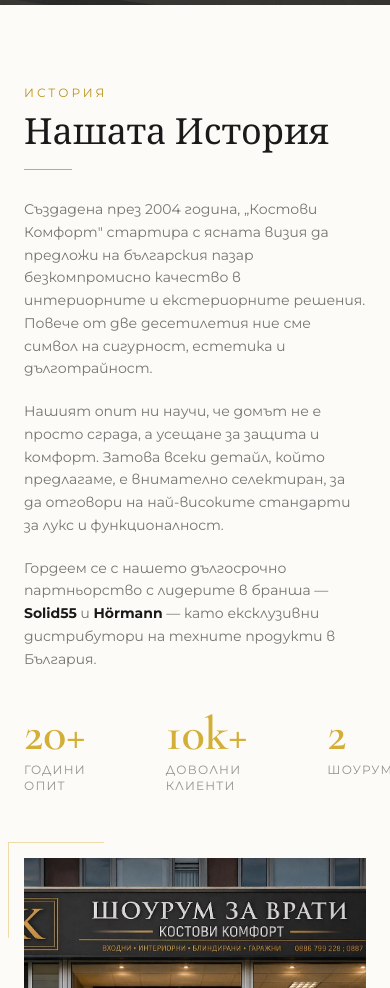
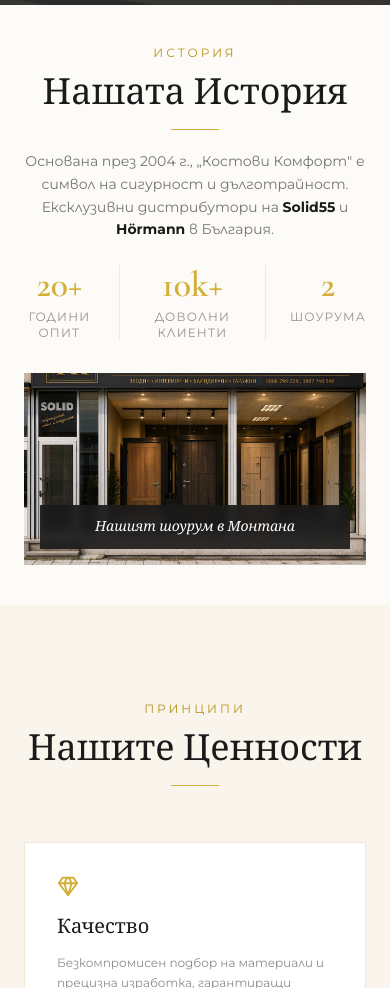
Before and after one commit to Ivaka12322/Kostovi_Komfort_Database, a React (Vite) app: page /about in a window 390 px wide. Shown: the part 356-1344 px from the top of the page. Built offline with nearby package versions, Linux system fonts and the light colour scheme; no server answers.

Commit message:
Fix mobile layouts and map embeds

```diff
--- a/src/pages/AboutPage.tsx
+++ b/src/pages/AboutPage.tsx
@@ -48,17 +48,25 @@ export default function AboutPage() {
       </section>
 
       {/* Our Story */}
-      <section className="bg-cream-50 py-20">
+      <section className="bg-cream-50 py-10 lg:py-20">
         <div className="max-w-7xl mx-auto px-6 lg:px-10">
-          <div className="grid grid-cols-1 lg:grid-cols-2 gap-16 lg:gap-24 items-start">
+          <div className="grid grid-cols-1 lg:grid-cols-2 gap-8 lg:gap-24 items-start">
             <div>
-              <p className="font-sans text-gold-600 text-xs tracking-[0.25em] uppercase mb-3 reveal">История</p>
-              <h2 className="font-display text-4xl lg:text-5xl text-charcoal-900 font-normal mb-4 reveal">
+              <p className="font-sans text-gold-600 text-xs tracking-[0.25em] uppercase mb-3 text-center lg:text-left reveal">История</p>
+              <h2 className="font-display text-4xl lg:text-5xl text-charcoal-900 font-normal mb-4 text-center lg:text-left reveal">
                 Нашата История
               </h2>
-              <div className="w-12 h-px bg-gold-500 mb-7 reveal" />
+              <div className="w-12 h-px bg-gold-500 mb-5 lg:mb-7 reveal mx-auto lg:mx-0" />
 
-              <div className="space-y-5 reveal">
+              {/* Mobile: condensed single paragraph */}
+              <div className="reveal lg:hidden">
+                <p className="font-sans text-charcoal-800/65 text-sm leading-relaxed text-center">
+                  Основана през 2004 г., „Костови Комфорт" е символ на сигурност и дълготрайност. Ексклузивни дистрибутори на <strong className="text-charcoal-900">Solid55</strong> и <strong className="text-charcoal-900">Hörmann</strong> в България.
+                </p>
+              </div>
+
+              {/* Desktop: full text */}
+              <div className="space-y-5 reveal hidden lg:block">
                 <p className="font-sans text-charcoal-800/65 text-sm leading-relaxed">
                   Създадена през 2004 година, „Костови Комфорт" стартира с ясната визия да предложи на българския пазар безкомпромисно качество в интериорните и екстериорните решения. Повече от две десетилетия ние сме символ на сигурност, естетика и дълготрайност.
                 </p>
@@ -71,19 +79,19 @@ export default function AboutPage() {
               </div>
 
               {/* Stats */}
-              <div className="flex gap-10 mt-10 reveal">
-                <div>
-                  <p className="font-display text-5xl text-gold-500 font-semibold">20+</p>
+              <div className="flex gap-6 lg:gap-10 mt-6 lg:mt-10 reveal justify-center lg:justify-start">
+                <div className="text-center lg:text-left">
+                  <p className="font-display text-4xl lg:text-5xl text-gold-500 font-semibold">20+</p>
                   <p className="font-sans text-charcoal-800/50 text-xs tracking-widest uppercase mt-1">Години Опит</p>
                 </div>
                 <div className="w-px bg-cream-200" />
-                <div>
-                  <p className="font-display text-5xl text-gold-500 font-semibold">10k+</p>
+                <div className="text-center lg:text-left">
+                  <p className="font-display text-4xl lg:text-5xl text-gold-500 font-semibold">10k+</p>
                   <p className="font-sans text-charcoal-800/50 text-xs tracking-widest uppercase mt-1">Доволни Клиенти</p>
                 </div>
                 <div className="w-px bg-cream-200" />
-                <div>
-                  <p className="font-display text-5xl text-gold-500 font-semibold">2</p>
+                <div className="text-center lg:text-left">
+                  <p className="font-display text-4xl lg:text-5xl text-gold-500 font-semibold">2</p>
                   <p className="font-sans text-charcoal-800/50 text-xs tracking-widest uppercase mt-1">Шоурума</p>
                 </div>
               </div>
@@ -91,19 +99,18 @@ export default function AboutPage() {
 
             {/* Image */}
             <div className="relative reveal">
-              <div className="aspect-[4/5] overflow-hidden">
+              <div className="aspect-[16/9] lg:aspect-[4/5] overflow-hidden">
                 <img
                   src="/Hero_bg_image.jpg"
                   alt="Шоурум Костови Комфорт"
                   className="w-full h-full object-cover"
                 />
               </div>
-              {/* Decorative frame */}
-              <div className="absolute -top-4 -left-4 w-24 h-24 border-t border-l border-gold-500/40" />
-              <div className="absolute -bottom-4 -right-4 w-24 h-24 border-b border-r border-gold-500/40" />
-              <div className="absolute bottom-6 left-0 right-0 mx-6">
+              <div className="absolute -top-4 -left-4 w-24 h-24 border-t border-l border-gold-500/40 hidden lg:block" />
+              <div className="absolute -bottom-4 -right-4 w-24 h-24 border-b border-r border-gold-500/40 hidden lg:block" />
+              <div className="absolute bottom-4 lg:bottom-6 left-0 right-0 mx-4 lg:mx-6">
                 <div className="bg-charcoal-900/90 backdrop-blur-sm px-5 py-3">
-                  <p className="font-display text-white text-sm italic">Нашият шоурум в Монтана</p>
+                  <p className="font-display text-white text-sm italic text-center lg:text-left">Нашият шоурум в Монтана</p>
                 </div>
               </div>
             </div>
@@ -139,7 +146,7 @@ export default function AboutPage() {
       <section className="relative bg-charcoal-900 py-16 lg:py-20 grain-overlay overflow-hidden">
         <div className="relative z-10 max-w-7xl mx-auto px-6 lg:px-10">
           <div className="grid grid-cols-1 lg:grid-cols-3 gap-10 items-center">
-            <div className="lg:col-span-1">
+            <div className="lg:col-span-1 text-center lg:text-left">
               <p className="font-sans text-gold-500/70 text-xs tracking-[0.25em] uppercase mb-2">Партньорство</p>
               <h2 className="font-display text-4xl text-white font-medium mb-3 leading-tight">
                 Официални Дистрибутори
--- a/src/pages/ContactPage.tsx
+++ b/src/pages/ContactPage.tsx
@@ -4,12 +4,11 @@ import { supabase } from '../lib/supabase';
 
 type Location = 'montana' | 'kozloduy';
 
-// Google Maps embeds — city-level views, no API key required for basic embeds.
 const mapUrls: Record<Location, string> = {
   montana:
-    'https://maps.google.com/maps?q=Montana,Bulgaria&t=m&z=13&output=embed&iwloc=near',
+    'https://maps.google.com/maps?q=%D1%83%D0%BB.+%D0%9A%D0%BB%D0%B8%D0%BC%D0%B5%D0%BD%D1%82+%D0%9E%D1%85%D1%80%D0%B8%D0%B4%D1%81%D0%BA%D0%B8+10,+%D0%9C%D0%BE%D0%BD%D1%82%D0%B0%D0%BD%D0%B0,+%D0%91%D1%8A%D0%BB%D0%B3%D0%B0%D1%80%D0%B8%D1%8F&t=m&z=16&output=embed&iwloc=near',
   kozloduy:
-    'https://maps.google.com/maps?q=Kozloduy,Bulgaria&t=m&z=14&output=embed&iwloc=near',
+    'https://maps.google.com/maps?q=%D0%B6.%D0%BA.+2%D0%90,+%D0%91%D0%BB%D0%BE%D0%BA+79,+%D0%9A%D0%BE%D0%B7%D0%BB%D0%BE%D0%B4%D1%83%D0%B9,+%D0%91%D1%8A%D0%BB%D0%B3%D0%B0%D1%80%D0%B8%D1%8F&t=m&z=16&output=embed&iwloc=near',
 };
 
 export default function ContactPage() {
@@ -67,13 +66,13 @@ export default function ContactPage() {
           <div className="absolute inset-0 bg-gradient-to-b from-charcoal-900/80 via-charcoal-900/70 to-charcoal-900/90" />
         </div>
 
-        <div className="relative z-10 max-w-7xl mx-auto px-6 lg:px-10 w-full">
+        <div className="relative z-10 max-w-7xl mx-auto px-6 lg:px-10 w-full text-center lg:text-left">
           <p className="font-sans text-gold-400 text-xs tracking-[0.25em] uppercase mb-3">Контакти</p>
           <h1 className="font-display text-5xl lg:text-6xl text-white font-normal mb-4">
             Свържете се с нас
           </h1>
-          <div className="w-12 h-px bg-gold-500 mb-5" />
-          <p className="font-sans text-white/60 text-sm leading-relaxed max-w-lg">
+          <div className="w-12 h-px bg-gold-500 mb-5 mx-auto lg:mx-0" />
+          <p className="font-sans text-white/60 text-sm leading-relaxed max-w-lg mx-auto lg:mx-0">
             Ние сме тук, за да отговорим на вашите въпроси и да ви помогнем да изберете най-доброто решение за вашия дом.
           </p>
         </div>
--- a/src/pages/ProductsPage.tsx
+++ b/src/pages/ProductsPage.tsx
@@ -204,11 +204,11 @@ export default function ProductsPage() {
           <div className="absolute inset-0 bg-gradient-to-b from-charcoal-900/80 via-charcoal-900/70 to-charcoal-900/90" />
         </div>
 
-        <div className="relative z-10 max-w-7xl mx-auto px-6 lg:px-10 w-full">
+        <div className="relative z-10 max-w-7xl mx-auto px-6 lg:px-10 w-full text-center lg:text-left">
           <p className="font-sans text-gold-400 text-xs tracking-[0.25em] uppercase mb-3">Нашият Асортимент</p>
           <h1 className="font-display text-5xl lg:text-6xl text-white font-normal mb-4">Нашите Продукти</h1>
-          <div className="w-12 h-px bg-gold-500 mb-5" />
-          <p className="font-sans text-white/60 text-sm leading-relaxed max-w-lg">
+          <div className="w-12 h-px bg-gold-500 mb-5 mx-auto lg:mx-0" />
+          <p className="font-sans text-white/60 text-sm leading-relaxed max-w-lg mx-auto lg:mx-0">
             Разгледайте нашия богат асортимент от висококачествени врати. Предлагаме решения, съчетаващи сигурност, елегантен дизайн и дълготрайност за всеки дом и офис.
           </p>
         </div>
@@ -226,12 +226,12 @@ export default function ProductsPage() {
       {/* Consultation CTA */}
       <section className="bg-cream-100 py-16">
         <div className="max-w-7xl mx-auto px-6 lg:px-10">
-          <div className="border border-gold-500/30 p-8 lg:p-12 flex flex-col lg:flex-row items-center justify-between gap-8">
+          <div className="border border-gold-500/30 p-8 lg:p-12 flex flex-col lg:flex-row items-center justify-between gap-8 text-center lg:text-left">
             <div>
               <h3 className="font-display text-3xl text-charcoal-900 font-normal mb-2">
                 Нуждаете се от консултация?
               </h3>
-              <p className="font-sans text-charcoal-800/55 text-sm leading-relaxed max-w-lg">
+              <p className="font-sans text-charcoal-800/55 text-sm leading-relaxed max-w-lg mx-auto lg:mx-0">
                 Нашите експерти са на разположение, за да ви помогнат в избора на най-подходящите врати за вашия проект. Свържете се с нас за индивидуална оферта и професионален съвет.
               </p>
             </div>
```
Also changed, not shown: src/pages/HomePage.tsx (+29 -20 lines).
